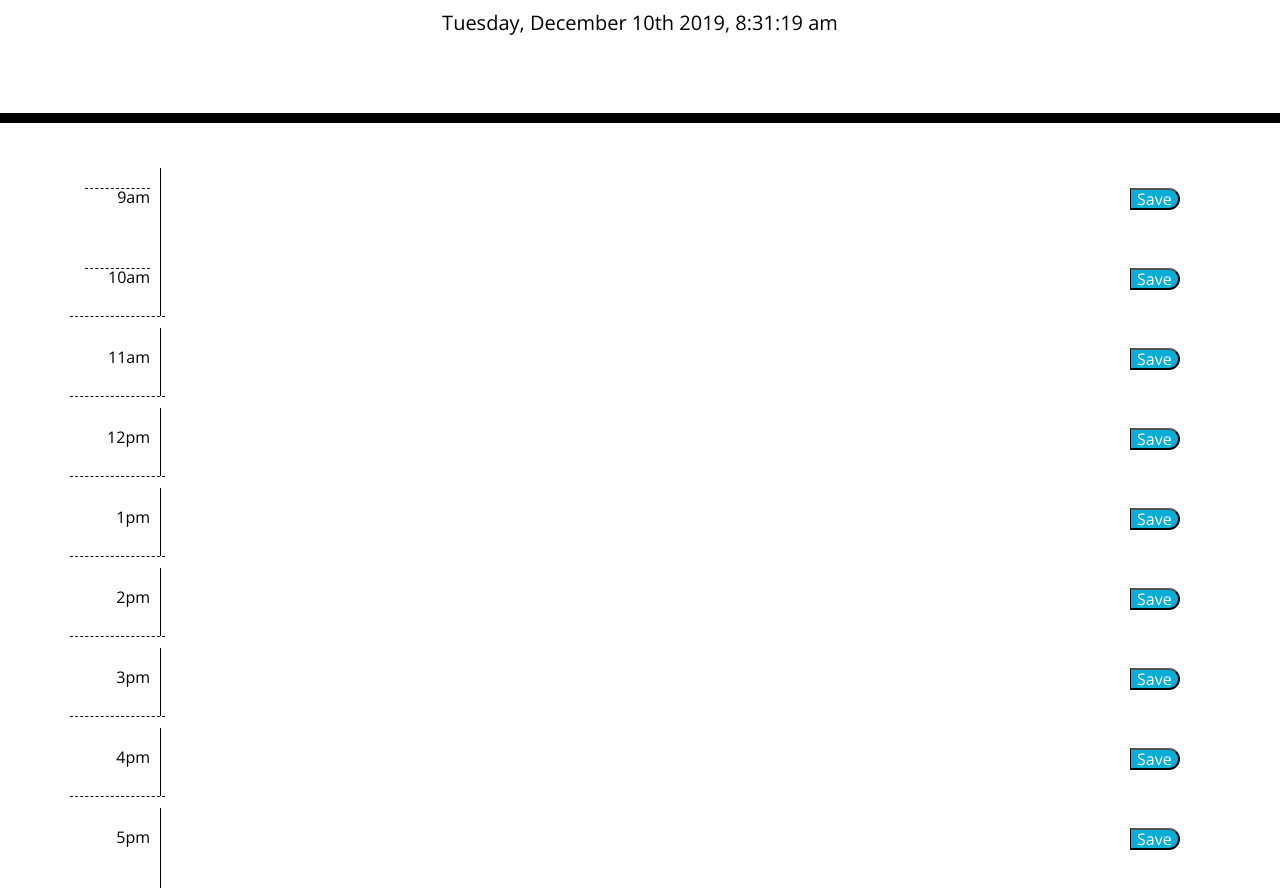
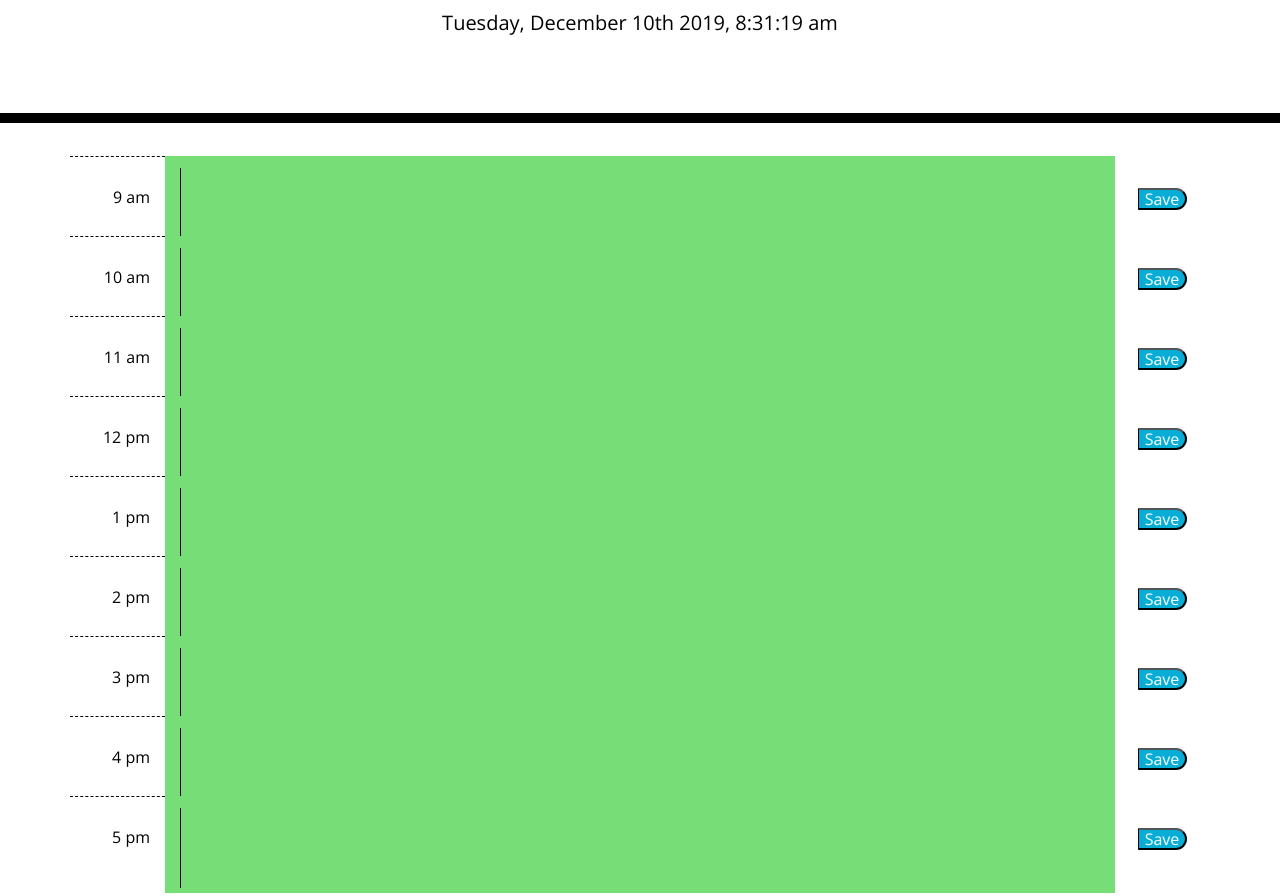
Before and after one commit to boundsalexis/Day-Planner, a plain HTML site: page index 2.html in a window 1280 px wide. Shown: the part 181-1077 px from the top of the page. Drawn offline with nearby package versions, Linux system fonts and the light colour scheme.

Commit message:
created timeblocks

```diff
--- a/index 2.html
+++ b/index 2.html
@@ -29,9 +29,9 @@
       <p id="currentDay" class="lead"></p>
     </header>
     <div class="container">
-      <div class="row">
-        <div class="col-md-1">
-          <p class="hour">9am</p>
+      <div class="row time-block">
+        <div class="col-md-1 hour">
+          <p>9 am</p>
         </div>
         <div class="col-md-10 text">
           <textarea rows="4" cols="90">
@@ -41,9 +41,9 @@
           <button class= "saveBtn" type="button">Save</button>
         </div>
       </div>
-      <div class="row">
-        <div class="col-md-1">
-          <p class="hour">10am</p>
+      <div class="row time-block">
+        <div class="col-md-1 hour">
+          <p>10 am</p>
         </div>
         <div class="col-md-10 text">
           <textarea rows="4" cols="90">
@@ -53,9 +53,9 @@
           <button class= "saveBtn" type="button">Save</button>
         </div>
       </div>
-      <div class="row">
+      <div class="row time-block">
         <div class="col-md-1 hour">
-          <p>11am</p>
+          <p>11 am</p>
         </div>
         <div class="col-md-10 text">
           <textarea rows="4" cols="90">
@@ -65,9 +65,9 @@
           <button class= "saveBtn" type="button">Save</button>
         </div>
       </div>
-      <div class="row">
+      <div class="row time-block">
         <div class="col-md-1 hour">
-          <p>12pm</p>
+          <p>12 pm</p>
         </div>
         <div class="col-md-10 text">
           <textarea rows="4" cols="90">
@@ -77,9 +77,9 @@
           <button class= "saveBtn" type="button">Save</button>
         </div>
       </div>
-      <div class="row">
+      <div class="row time-block">
         <div class="col-md-1 hour">
-          <p>1pm</p>
+          <p>1 pm</p>
         </div>
         <div class="col-md-10 text">
           <textarea rows="4" cols="90">
@@ -89,9 +89,9 @@
           <button class= "saveBtn" type="button">Save</button>
         </div>
       </div>
-      <div class="row">
+      <div class="row time-block">
         <div class="col-md-1 hour">
-          <p>2pm</p>
+          <p>2 pm</p>
         </div>
         <div class="col-md-10 text">
           <textarea rows="4" cols="90">
@@ -101,9 +101,9 @@
           <button class= "saveBtn" type="button">Save</button>
         </div>
       </div>
-      <div class="row">
+      <div class="row time-block">
         <div class="col-md-1 hour">
-          <p>3pm</p>
+          <p>3 pm</p>
         </div>
         <div class="col-md-10 text">
           <textarea rows="4" cols="90">
@@ -113,9 +113,9 @@
           <button class= "saveBtn" type="button">Save</button>
         </div>
       </div>
-      <div class="row">
+      <div class="row time-block">
         <div class="col-md-1 hour">
-          <p>4pm</p>
+          <p>4 pm</p>
         </div>
         <div class="col-md-10 text">
           <textarea rows="4" cols="90">
@@ -125,9 +125,9 @@
           <button class= "saveBtn" type="button">Save</button>
         </div>
       </div>
-      <div class="row">
+      <div class="row time-block">
         <div class="col-md-1 hour">
-          <p>5pm</p>
+          <p>5 pm</p>
         </div>
         <div class="col-md-10 text">
           <textarea rows="4" cols="90">
--- a/script.js
+++ b/script.js
@@ -6,12 +6,18 @@ $("#currentDay").text(moment().format("dddd, MMMM Do YYYY"));
  }
  var time = document.querySelectorAll(".hour");
  console.log(time);
+ $(".text").addClass("future");
 updateTime();
 setInterval(updateTime, 1000);
-var hour = moment().format("h");
-// function setColors(){
-//    time.addClass("future");
-// }
-// setColors();
-
+// var hour = moment().format("h");
+// console.log(hour);
+// var test = parseInt("7am");
+// console.log(test);
+// console.log("_____", $(".hour").text());
+// console.log(parseInt("7 am"));
+// function checkColors(){
+//     if(parseInt($(".hour").text())===9){
+//         $(".text").addClass("present");
+//     }
+//    }
 })
```
